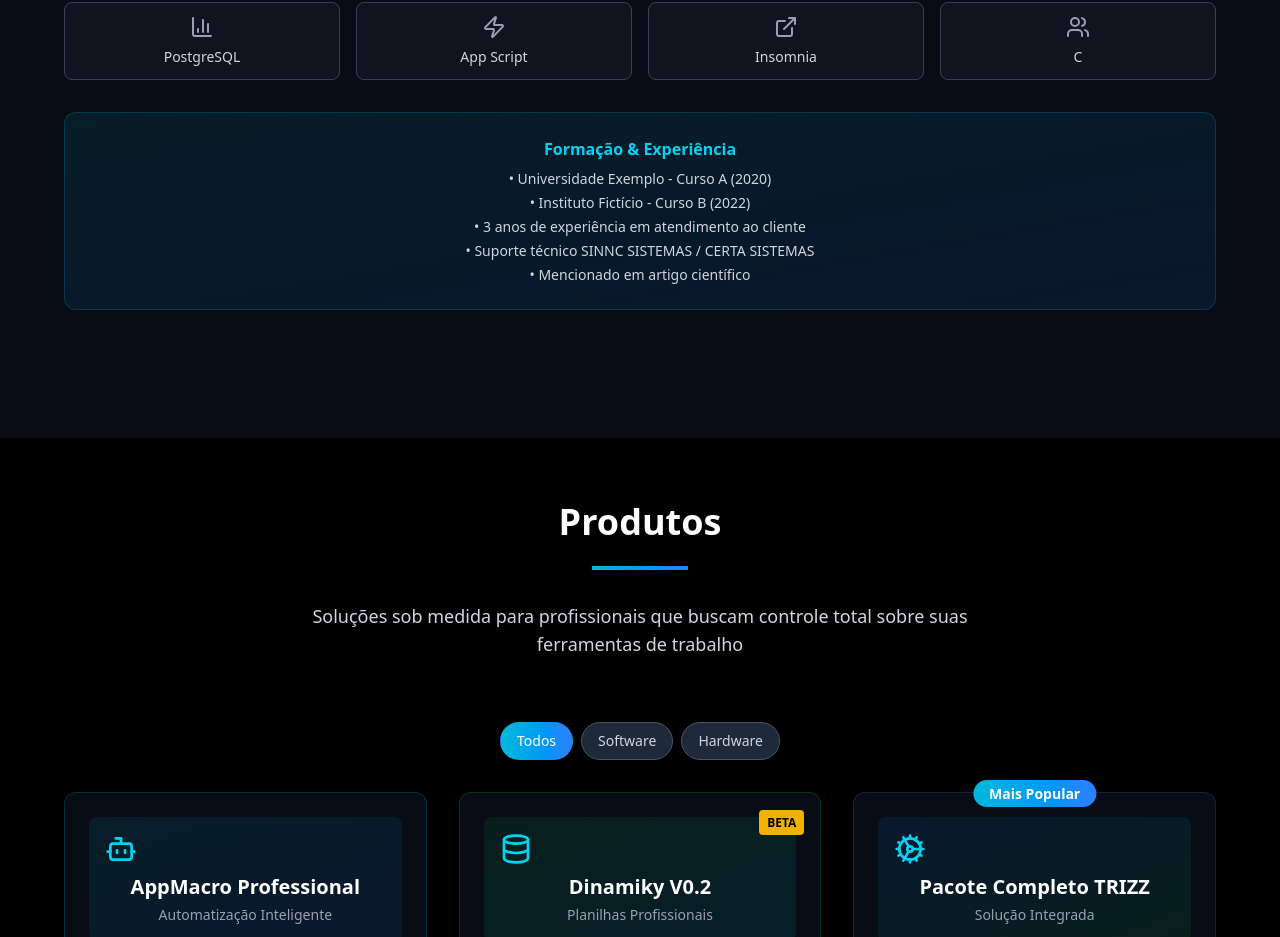
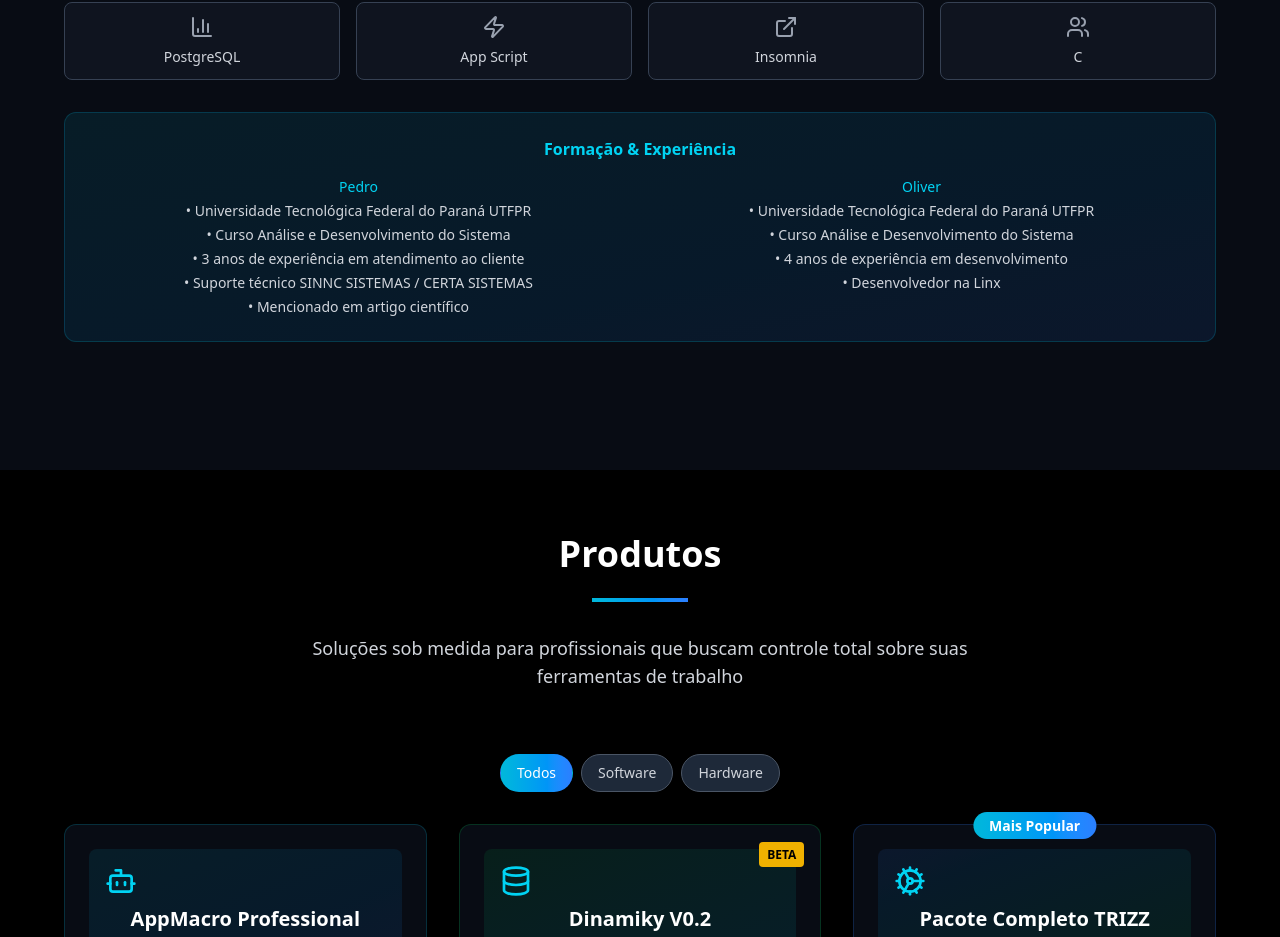
Before and after one commit to PedroHSauthier/LandingOptivek, a React (Vite) app: page / in a window 1280 px wide. Shown: the part 1662-2599 px from the top of the page. Built offline with nearby package versions, Linux system fonts and the light colour scheme.

Commit message:
Add formation and experience columns

```diff
--- a/src/landing.jsx
+++ b/src/landing.jsx
@@ -723,21 +723,41 @@ const TrizzWebsite = () => {
                 </div>
               </div>
 
-              <div className={`mt-8 p-6 rounded-xl border ${
+              <div
+                className={`mt-8 p-6 rounded-xl border ${
                   darkMode
                     ? 'bg-gradient-to-br from-cyan-500/10 to-blue-500/10 border-cyan-500/20'
                     : 'bg-gradient-to-br from-cyan-50 to-blue-50 border-cyan-200'
-              }`}>
-                <h4 className="font-semibold mb-2 text-cyan-400">Formação & Experiência</h4>
-                <ul className={`text-sm space-y-1 ${
+                }`}
+              >
+                <h4 className="font-semibold mb-4 text-cyan-400">
+                  Formação & Experiência
+                </h4>
+                <div className="grid grid-cols-1 sm:grid-cols-2 gap-6">
+                  <ul
+                    className={`text-sm space-y-1 ${
                       darkMode ? 'text-gray-300' : 'text-gray-700'
-                }`}>
-                  <li>• Universidade Exemplo - Curso A (2020)</li>
-                  <li>• Instituto Fictício - Curso B (2022)</li>
+                    }`}
+                  >
+                    <li className="font-medium text-cyan-400">Pedro</li>
+                    <li>• Universidade Tecnológica Federal do Paraná UTFPR</li>
+                    <li>• Curso Análise e Desenvolvimento do Sistema</li>
                     <li>• 3 anos de experiência em atendimento ao cliente</li>
                     <li>• Suporte técnico SINNC SISTEMAS / CERTA SISTEMAS</li>
                     <li>• Mencionado em artigo científico</li>
                   </ul>
+                  <ul
+                    className={`text-sm space-y-1 ${
+                      darkMode ? 'text-gray-300' : 'text-gray-700'
+                    }`}
+                  >
+                    <li className="font-medium text-cyan-400">Oliver</li>
+                    <li>• Universidade Tecnológica Federal do Paraná UTFPR</li>
+                    <li>• Curso Análise e Desenvolvimento do Sistema</li>
+                    <li>• 4 anos de experiência em desenvolvimento</li>
+                    <li>• Desenvolvedor na Linx</li>
+                  </ul>
+                </div>
               </div>
             </div>
           </div>
```
Lines whose indentation alone changed are shown as unchanged.
